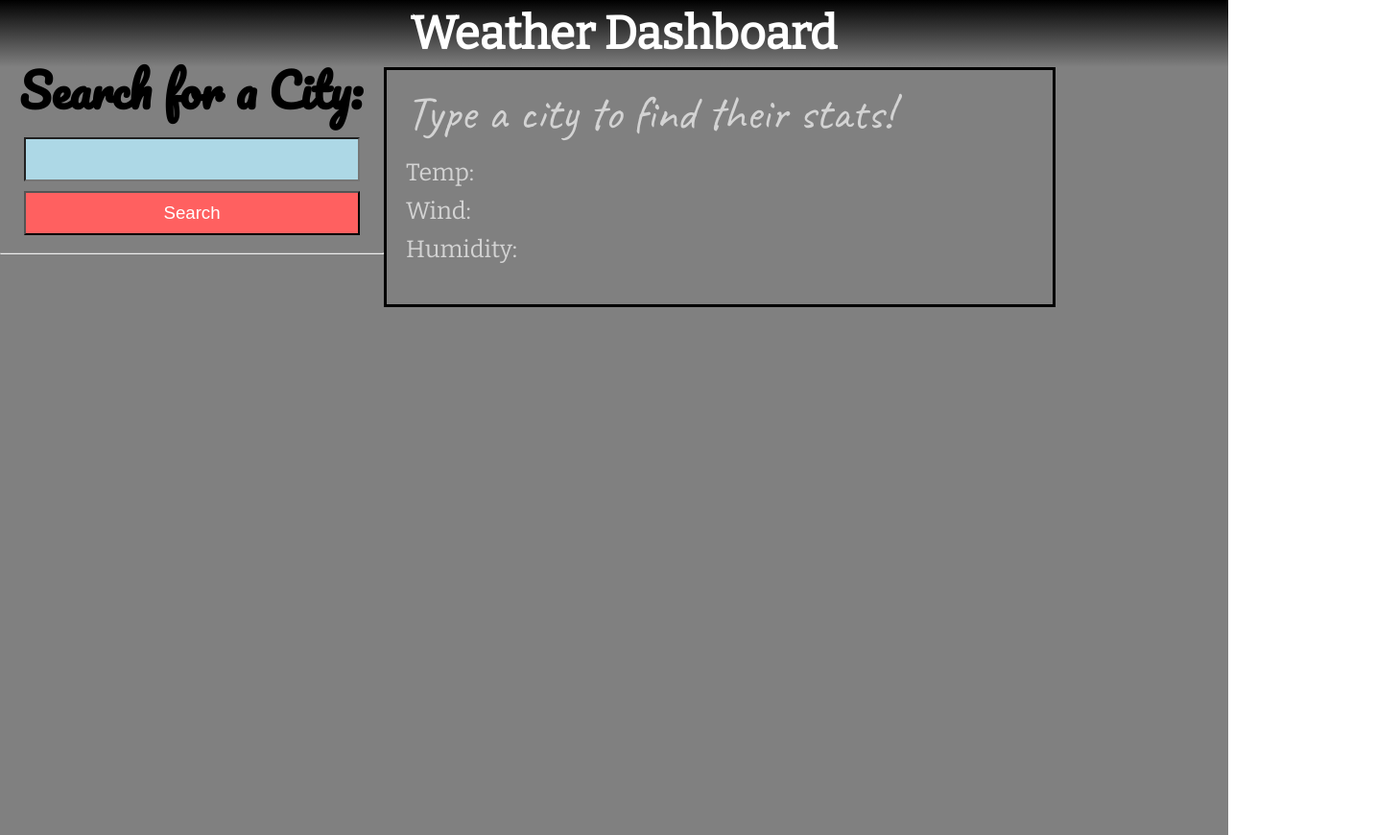
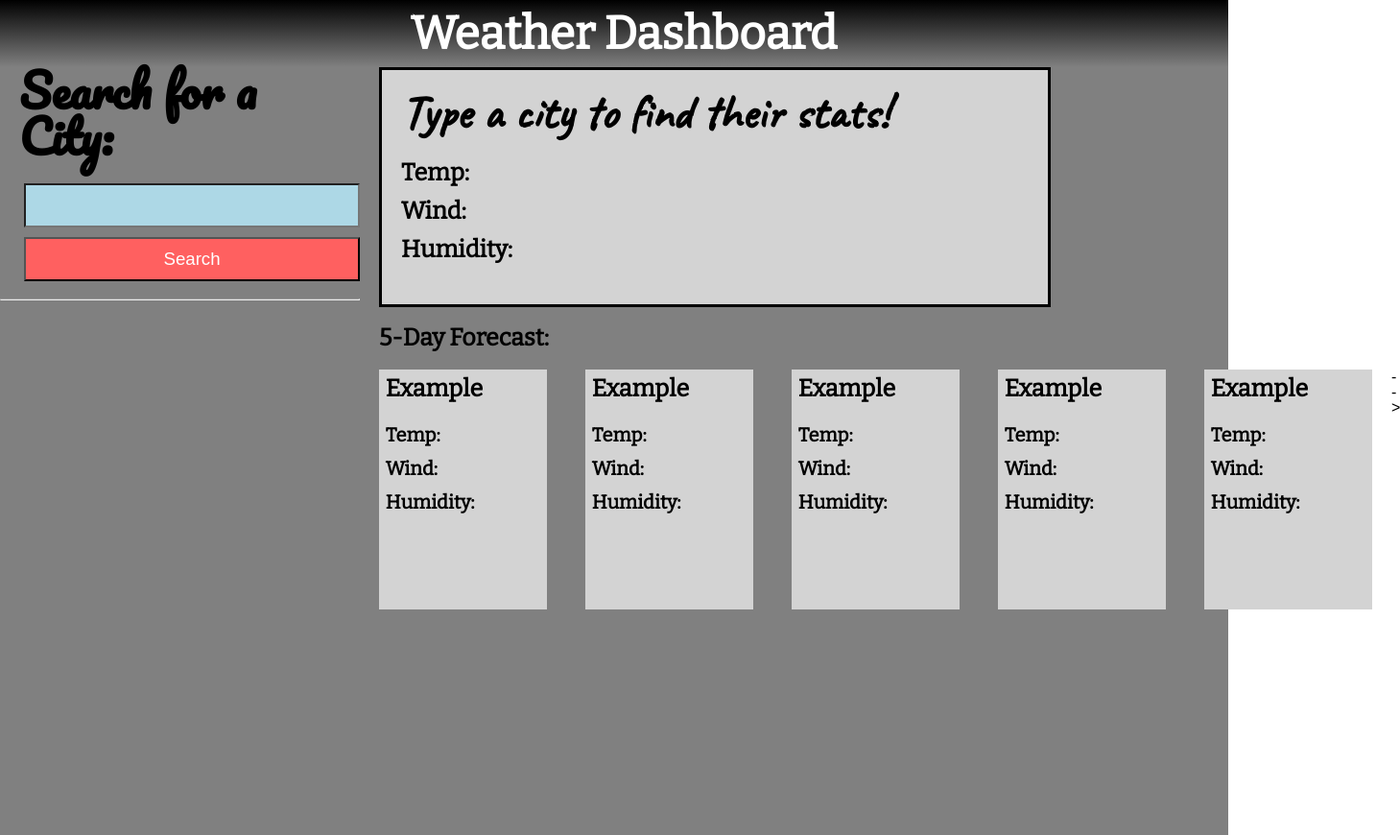
Before and after one commit to josephdakotajohnson/weather-tracker, a plain HTML site: page index.html in a window 1280 px wide. Shown: the whole page at 96% size, 1459 px wide, since content can reach past the window. Drawn offline with nearby package versions, Linux system fonts and the light colour scheme.

Commit message:
Work on CSS part two

```diff
--- a/assets/css/style.css
+++ b/assets/css/style.css
@@ -6,6 +6,7 @@
     --secondary-color: rgb(255, 96, 96);
 }
 
+/* Header style */
 header {
     height: 70px;
     display: flex;
@@ -21,12 +22,14 @@ h1 {
     margin-left: 20px;
 }
 
+/* Body style */
 main {
     height: 100vh;
     background: gray;
     display: flex;
 }
 
+/* Search Bar style */
 .searchBar {
     width: 400px;
 }
@@ -60,38 +63,86 @@ h2 {
     color: white;
 }
 
+/* Weather Bar style */
 .cityStats {
     width: 700px;
     height: 250px;
     border: 3px solid black;
+    margin-left: 20px;
+    background-color: var(--primary-color);
+}
+
+#todayName {
+    font-family: var(--secondary-font);
+    font-size: 50px;
+    margin: 20px 20px 25px 20px;
+    color: black;
+    font-weight: bolder;
+}
+
+#todayTemp, #todayWind, #todayHumidity {
+    font-family: var(--primary-font);
+    font-size: 25px;
+    margin-left: 20px;
+    margin-bottom: 15px;
+    color: black;
+    font-weight: bold;
+}
+
+h3 {
+    font-family: var(--primary-font);
+    font-size: 25px;
+    margin: 20px 0px 20px 20px;
+}
+
+.forecastContainer {
+    display: flex;
+    /* flex-wrap: wrap; */
+    /* justify-content: center; */
+    /* width: 100%; */
+    /* gap: 20px; */
 }
 
 #name {
     font-family: var(--secondary-font);
     font-size: 50px;
-    margin: 20px 20px 25px 20px;
-    color: var(--primary-color);
+    color: black;
 }
 
-#temp {
+#temp, #wind, #humidity {
     font-family: var(--primary-font);
-    font-size: 25px;
-    margin-left: 20px;
     margin-bottom: 15px;
-    color: var(--primary-color);
+    color: black;
+    font-size: 20px;
 }
 
-#wind {
+.cardContent {
     font-family: var(--primary-font);
+    height: 70px;
+    color: var(--secondary-color);
     font-size: 25px;
-    margin-left: 20px;
-    margin-bottom: 15px;
-    color: var(--primary-color);
 }
 
-#humidity {
+.project-card {
+    position: relative;
+    /* border: 3px solid black; */
+    background-color: var(--primary-color);
+}
+
+.cardText {
+    position: absolute;
     font-family: var(--primary-font);
+    color: black;
     font-size: 25px;
-    margin-left: 20px;
-    color: var(--primary-color);
+    margin: 5px 5px 5px 5px;
+    font-weight: bolder;
+    top: 1%;
+    left: 1%;
 }
+
+.day {
+    min-width: 175px;
+    height: 250px;
+    background-size: cover;
+    margin: 0px 20px 0px 20px;
+}
--- a/index.html
+++ b/index.html
@@ -32,11 +32,66 @@
         <div class="weatherBar">
             <div class="cityStats">
                 <ul>
-                    <li id="name">Type a city to find their stats!</li>
-                    <li id="temp">Temp: </li>
-                    <li id="wind">Wind: </li>
-                    <li id="humidity">Humidity: </li>
+                    <li id="todayName">Type a city to find their stats!</li>
+                    <li id="todayTemp">Temp: </li>
+                    <li id="todayWind">Wind: </li>
+                    <li id="todayHumidity">Humidity: </li>
                 </ul>
+            </div>
+            <div>
+                <h3>5-Day Forecast:</h3>
+                <div class="forecastContainer">
+                    <card class="day project-card" id="1">
+                        <ul class="cardContent cardText">
+                            <li id="date">Example</li>
+                            <li id="image"></li><br>
+                            <li id="temp">Temp: </li>
+                            <li id="wind">Wind: </li>
+                            <li id="humidity">Humidity: </li>
+                        </ul>
+                    </card>
+                    <card class="day project-card" id="1">
+                        <ul class="cardContent cardText">
+                            <li id="date">Example</li>
+                            <li id="image"></li><br>
+                            <li id="temp">Temp: </li>
+                            <li id="wind">Wind: </li>
+                            <li id="humidity">Humidity: </li>
+                        </ul>
+                    </card>
+                    <card class="day project-card" id="1">
+                        <ul class="cardContent cardText">
+                            <li id="date">Example</li>
+                            <li id="image"></li><br>
+                            <li id="temp">Temp: </li>
+                            <li id="wind">Wind: </li>
+                            <li id="humidity">Humidity: </li>
+                        </ul>
+                    </card>
+                    <card class="day project-card" id="1">
+                        <ul class="cardContent cardText">
+                            <li id="date">Example</li>
+                            <li id="image"></li><br>
+                            <li id="temp">Temp: </li>
+                            <li id="wind">Wind: </li>
+                            <li id="humidity">Humidity: </li>
+                        </ul>
+                    </card>
+                    <card class="day project-card" id="1">
+                        <ul class="cardContent cardText">
+                            <li id="date">Example</li>
+                            <li id="image"></li><br>
+                            <li id="temp">Temp: </li>
+                            <li id="wind">Wind: </li>
+                            <li id="humidity">Humidity: </li>
+                        </ul>
+                    </card>
+                    <!-- <a class="project5 project-card-sm" title="ReignStorm YouTube Channel Link" href="https://www.youtube.com/@reignstorm4242" target="_blank" rel="external">
+                        <card>
+                            <p class="cardText5">YouTube Channel</p> <!-- Videos? --!>
+                        </card>
+                    </a> -->
+                </div>
             </div>
         </div>
     </main>
```
